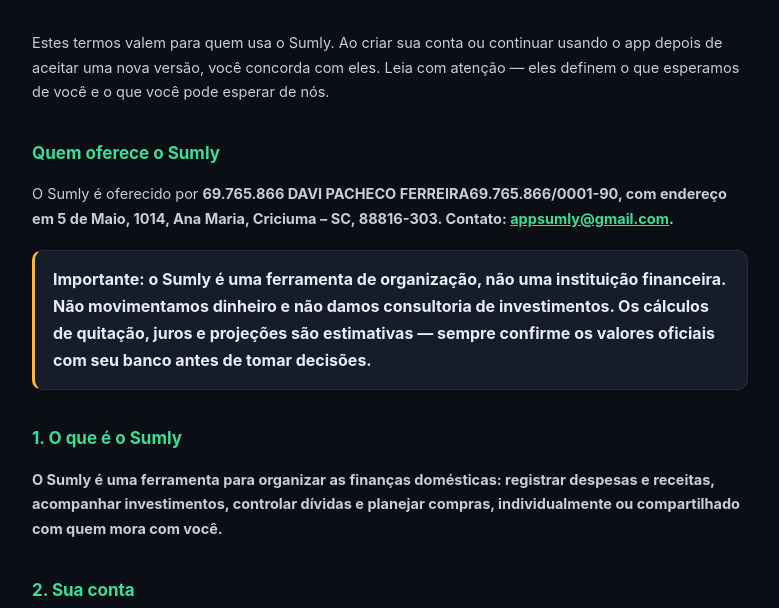
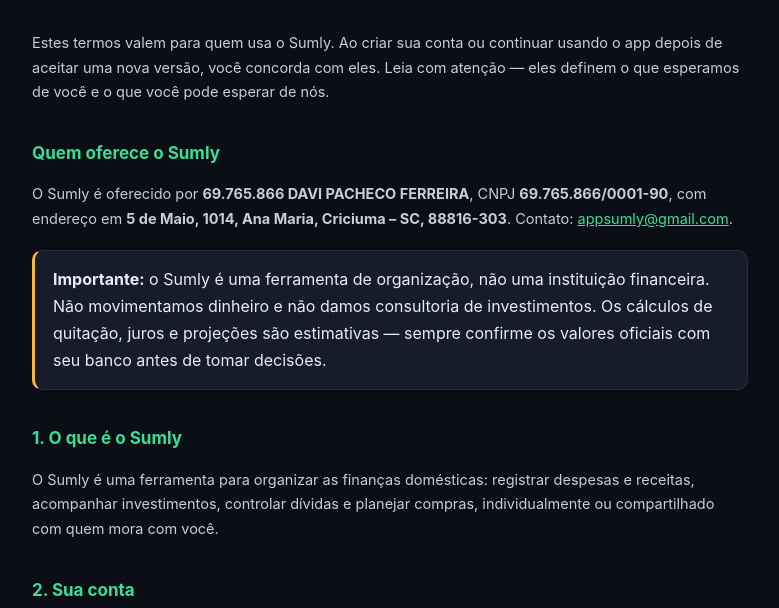
Before and after one commit to DAVIPF-hub/sumly-site, a plain HTML site: page termos.html in a window 1280 px wide. Shown: the part 192-800 px from the top of the page, without its empty margins (250-1029 px from the left). Drawn offline with Linux system fonts and the light colour scheme.

Commit message:
Update termos.html

```diff
--- a/termos.html
+++ b/termos.html
@@ -38,7 +38,7 @@
 
 
   <h2>Quem oferece o Sumly</h2>
-  <p>O Sumly é oferecido por  <b>69.765.866 DAVI PACHECO FERREIRA<b>69.765.866/0001-90</b>, com endereço em <b>5 de Maio, 1014, Ana Maria, Criciuma – SC, 88816-303</b>.
+  <p>O Sumly é oferecido por  <b>69.765.866 DAVI PACHECO FERREIRA</b>, CNPJ <b>69.765.866/0001-90</b>, com endereço em <b>5 de Maio, 1014, Ana Maria, Criciuma – SC, 88816-303</b>.
   Contato: <a href="mailto:appsumly@gmail.com">appsumly@gmail.com</a>.</p>
 
 
```
